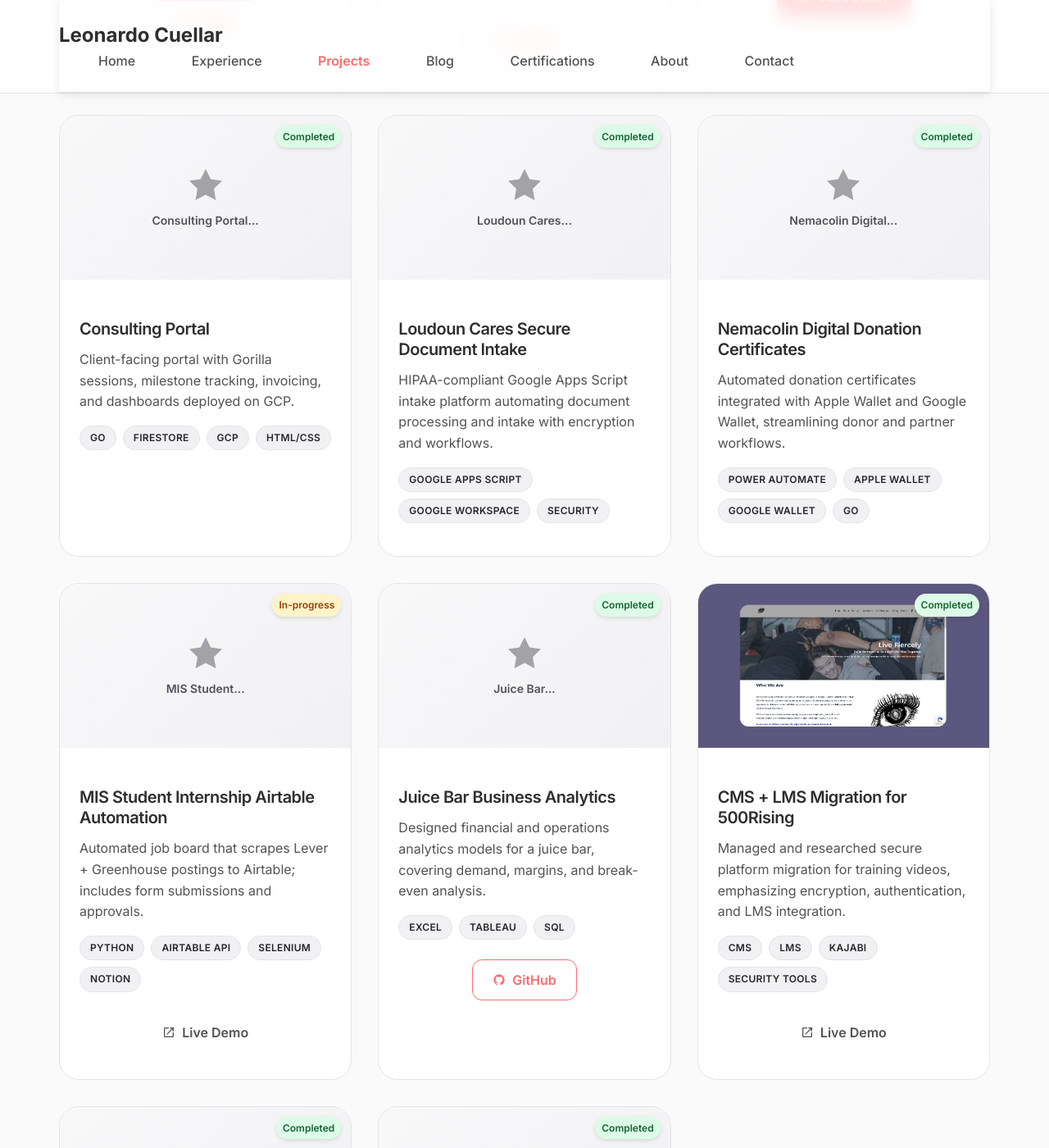
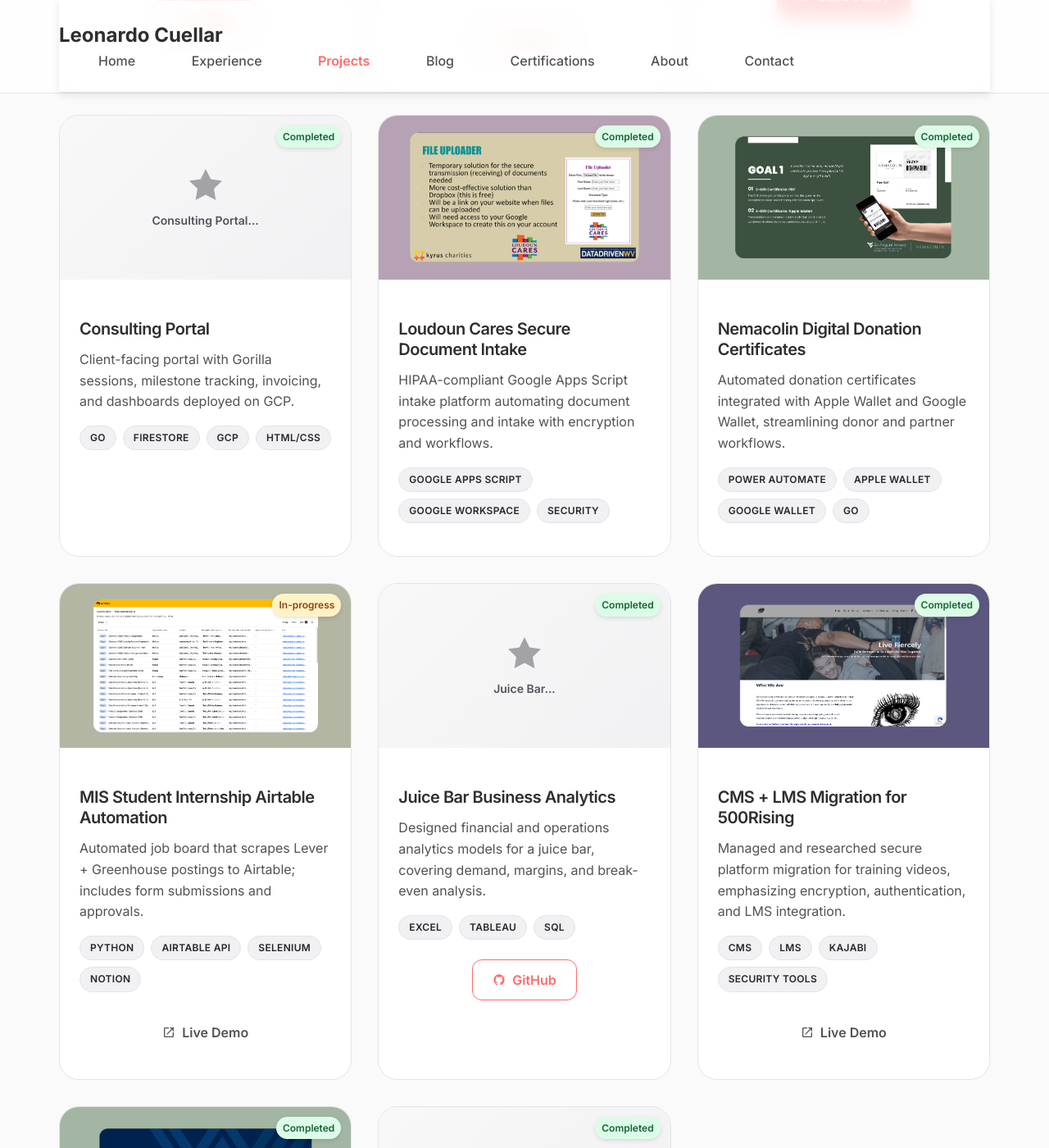
Before and after one commit to leonardocuellargold/leonardocuellargold.github.io, a Jekyll site: the page built from pages/projects.md, in a window 1280 px wide and 1400 px high, scrolled down 1091 px. Shown: the whole window at 82% size. Built offline with Jekyll 4.4.1, drawn with Linux system fonts in a browser that asks for light colours; some of the changed text lies outside the part shown.

Commit message:
added heros

```diff
--- a/_data/projects.yml
+++ b/_data/projects.yml
@@ -33,6 +33,7 @@
   github:
   case:
   link:
+  featured_image: /assets/img/projects/LC-Hero.jpg
 
 - name: Nemacolin Digital Donation Certificates
   summary: Automated donation certificates integrated with Apple Wallet and Google Wallet, streamlining donor and partner workflows.
@@ -40,6 +41,7 @@
   github:
   case:
   link:
+  featured_image: /assets/img/projects/Nemacolin-Hero.jpg
 
 - name: MIS Student Internship Airtable Automation
   summary: Automated job board that scrapes Lever + Greenhouse postings to Airtable; includes form submissions and approvals.
@@ -48,6 +50,7 @@
   case:
   link: https://airtable.com/appodkSkkI5M0Dbmg/shriP19YXE0FAgJTw
   status: in-progress
+  featured_image: /assets/img/projects/AirTable-Hero.jpg
 
 - name: Juice Bar Business Analytics
   summary: Designed financial and operations analytics models for a juice bar, covering demand, margins, and break-even analysis.
@@ -70,6 +73,7 @@
   github:
   case:
   link:
+  featured_image: /assets/img/projects/KTS-Hero.jpg
 
 - name: Website Workshop
   summary: Two-session hands-on workshop teaching students to build resumes and blogs using Jekyll + GitHub Pages.
```
Also changed, not shown: assets/img/projects/AirTable-Hero.jpg (added), assets/img/projects/KTS-Hero.jpg (added), assets/img/projects/LC-Hero.jpg (added), assets/img/projects/Nemacolin-Hero.jpg (added).
